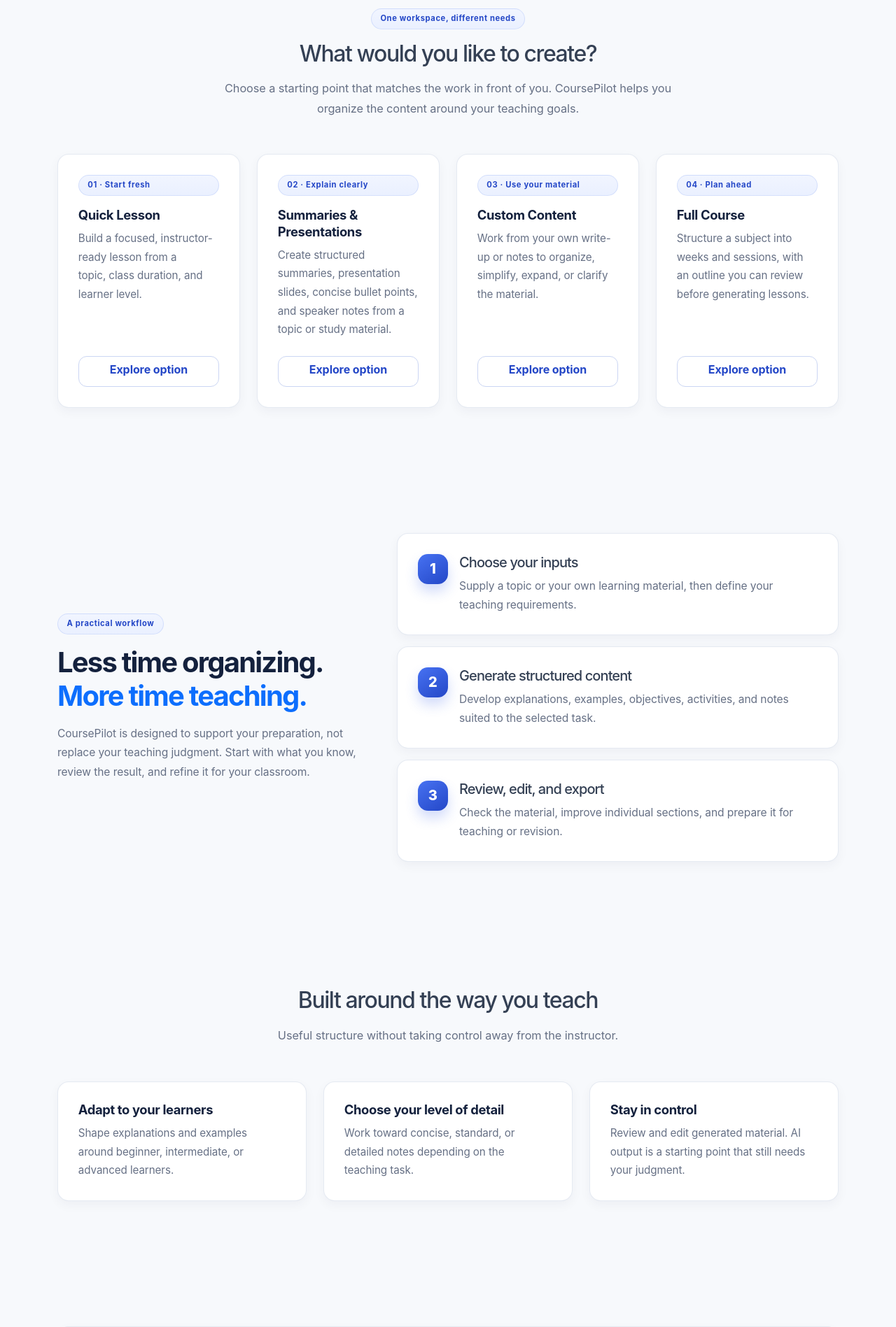
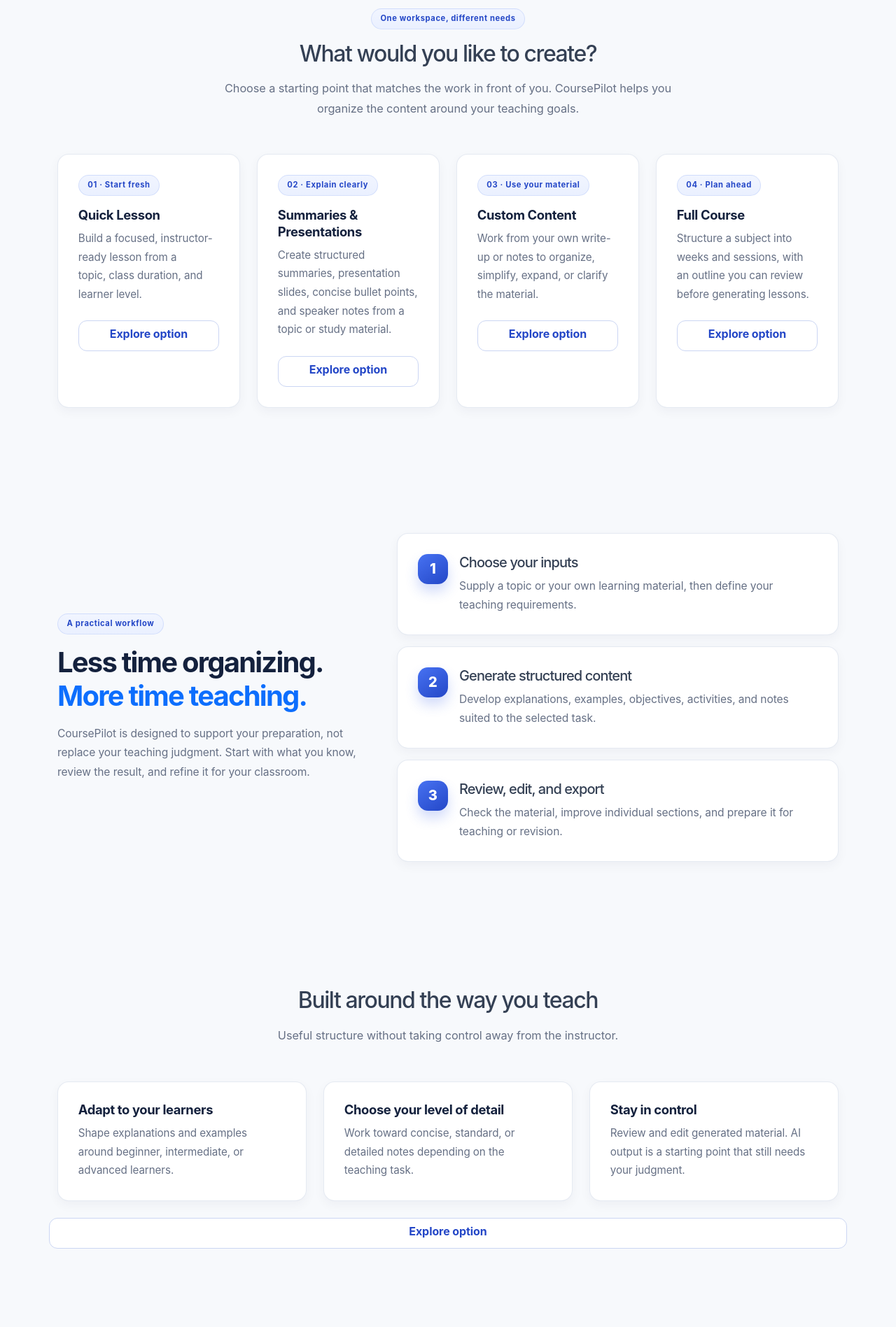
Before and after one commit to aalphablackk/Coursepilot, a Django app: page / in a window 1280 px wide. Shown: the part 911-2808 px from the top of the page at 70% size. Run offline with Django 5.2, Linux system fonts and the light colour scheme; parts of the project's set-up code (start-up, migrations or seed data) failed here and were passed over.

Commit message:
feat: homepage

```diff
--- a/templates/home.html
+++ b/templates/home.html
@@ -26,7 +26,7 @@
                 </p>
 
                 <div class="d-flex flex-wrap gap-3">
-                    <a href="#creation-modes"
+                    <a href="#how-it-works"
                        class="btn btn-primary btn-lg px-4">
                         Explore what you can create
                     </a>
@@ -96,7 +96,7 @@
 </section>
 
 <!-- CREATION MODES -->
-<section class="cp-section-sm" id="creation-modes">
+<section class="cp-section-sm" id="how-it-works">
     <div class="container cp-container">
         <div class="cp-page-header text-center mx-auto">
             <span class="cp-badge mb-3">One workspace, different needs</span>
@@ -248,10 +248,11 @@
             </div>
         </div>
     </div>
+
 </section>
 
 <!-- KEY BENEFITS -->
-<section class="cp-section-sm">
+<section class="cp-section-sm"  id="features">
     <div class="container cp-container">
         <div class="cp-page-header text-center mx-auto">
             <h2 class="h2 mb-3">Built around the way you teach</h2>
@@ -291,6 +292,10 @@
                     </p>
                 </div>
             </div>
+            <a href="#getting-started"
+                               class="btn btn-outline-primary w-100">
+                                Explore option
+                            </a>
         </div>
     </div>
 </section>
--- a/templates/includes/navbar.html
+++ b/templates/includes/navbar.html
@@ -123,13 +123,13 @@
                     </li>
 
                     <li class="nav-item">
-                        <a href="#features" class="nav-link">
+                        <a href="{% url 'home' %}#features" class="nav-link">
                             Features
                         </a>
                     </li>
 
                     <li class="nav-item">
-                        <a href="#how-it-works" class="nav-link">
+                        <a href="{% url 'home' %}#how-it-works" class="nav-link">
                             How it works
                         </a>
                     </li>
```
